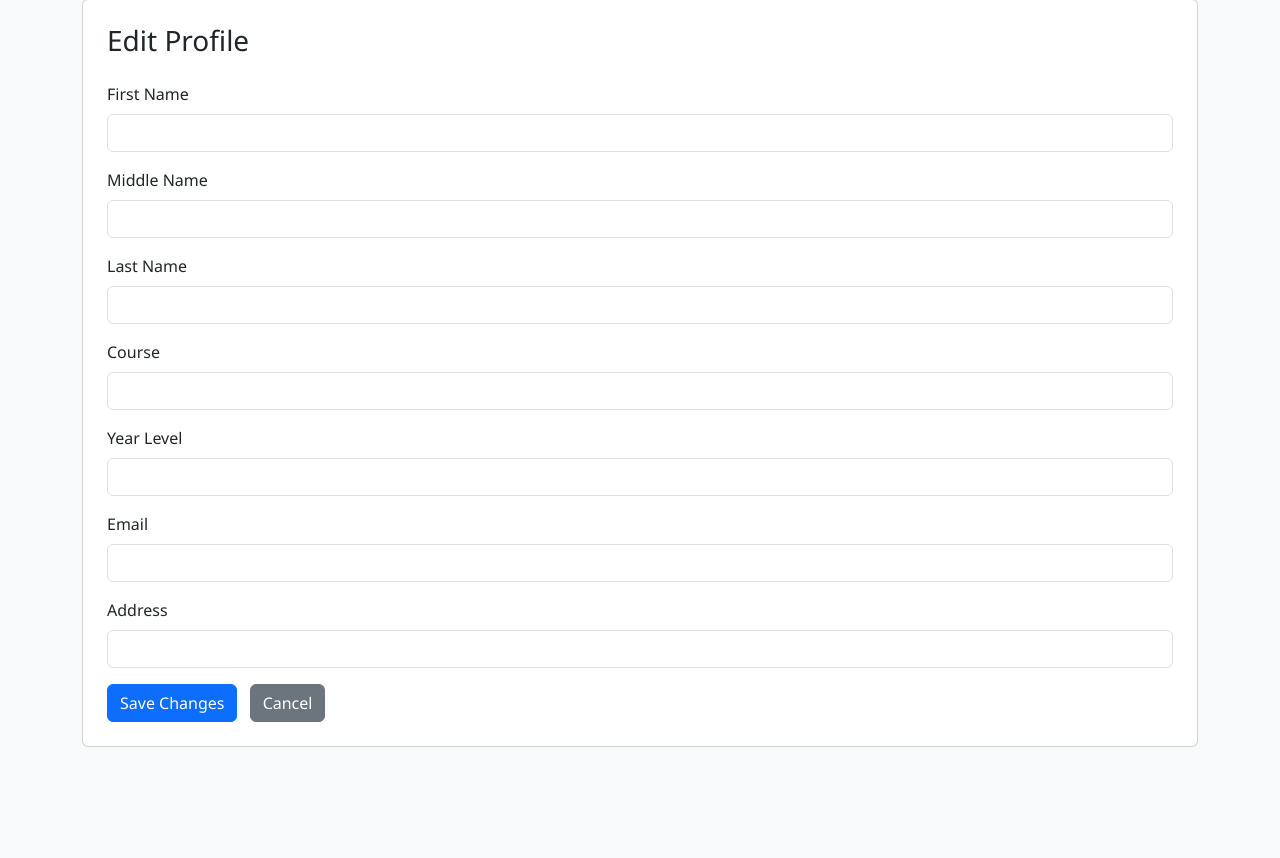
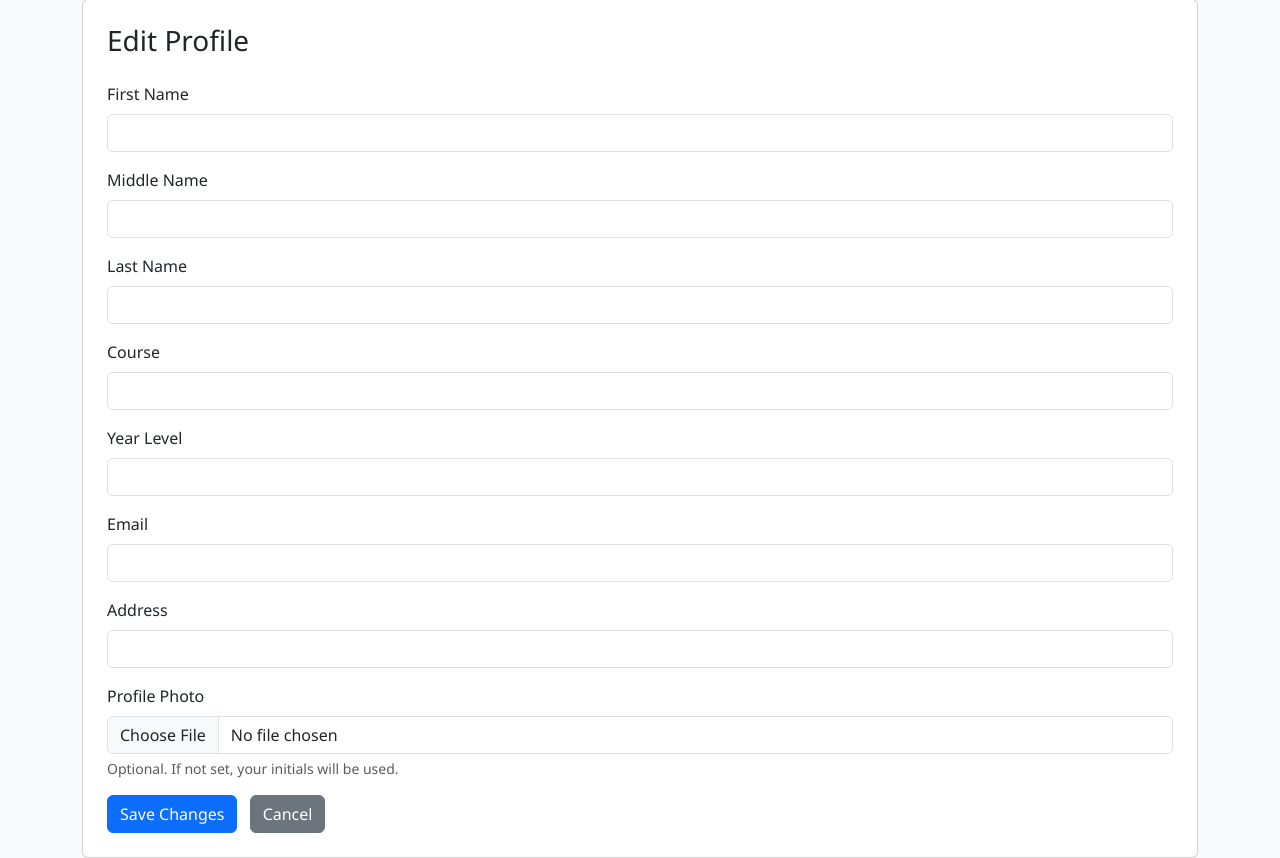
Before and after one commit to TheBarnae/sit-in-system-2, a Flask app: page /edit_profile in a window 1280 px wide. Shown: the part 49-907 px from the top of the page. Before the commit the page ends 796 px from the top, so only its background shows below. Run offline with Flask 3, Linux system fonts and the light colour scheme; the visitor is signed in with stand-in values (Sample User, id 1).

Commit message:
ADDED EDIT PROFILE FEATURE + Photo for profile of users

```diff
--- a/app.py
+++ b/app.py
@@ -1,10 +1,19 @@
 from flask import Flask, render_template, request, redirect, session, flash, url_for
+from werkzeug.utils import secure_filename
 from werkzeug.security import generate_password_hash, check_password_hash
 import mysql.connector
 import os
 
 app = Flask(__name__)
 app.secret_key = os.urandom(24)
+app.config['UPLOAD_FOLDER'] = os.path.join('static', 'uploads')
+app.config['MAX_CONTENT_LENGTH'] = 2 * 1024 * 1024
+
+ALLOWED_EXTENSIONS = {'png', 'jpg', 'jpeg', 'gif'}
+
+
+def allowed_file(filename):
+    return '.' in filename and filename.rsplit('.', 1)[1].lower() in ALLOWED_EXTENSIONS
 
 
 def get_db():
@@ -53,6 +62,7 @@
             'course_level': user['course_level'],
             'email': user['email'] or '',
             'address': user['address'] or '',
+            'photo_path': user.get('photo_path') or '',
         }
         return redirect('/dashboard')
 
@@ -137,6 +147,24 @@
         course_level = request.form['course_level']
         email = request.form['email']
         address = request.form['address']
+        photo_file = request.files.get('photo')
+        photo_path = user.get('photo_path') or ''
+        new_photo_path = photo_path
+        photo_changed = False
+
+        if photo_file and photo_file.filename:
+            if not allowed_file(photo_file.filename):
+                flash('Invalid photo type. Use PNG, JPG, or GIF.', 'danger')
+                return redirect('/edit_profile')
+
+            filename = secure_filename(photo_file.filename)
+            ext = os.path.splitext(filename)[1].lower()
+            stored_name = f"{user['id_number']}{ext}"
+            upload_dir = app.config['UPLOAD_FOLDER']
+            os.makedirs(upload_dir, exist_ok=True)
+            photo_file.save(os.path.join(upload_dir, stored_name))
+            new_photo_path = f"uploads/{stored_name}"
+            photo_changed = new_photo_path != photo_path
 
         changes = (
             first_name != user['first_name'] or
@@ -145,16 +173,17 @@
             course != user['course'] or
             course_level != user['course_level'] or
             email != user['email'] or
-            address != user['address']
+            address != user['address'] or
+            photo_changed
         )
 
         if changes:
             db = get_db()
             cursor = db.cursor()
             cursor.execute("""
-                UPDATE users SET first_name=%s, middle_name=%s, last_name=%s, course=%s, course_level=%s, email=%s, address=%s
+                UPDATE users SET first_name=%s, middle_name=%s, last_name=%s, course=%s, course_level=%s, email=%s, address=%s, photo_path=%s
                 WHERE id_number=%s
-            """, (first_name, middle_name, last_name, course, course_level, email, address, user['id_number']))
+            """, (first_name, middle_name, last_name, course, course_level, email, address, new_photo_path, user['id_number']))
             db.commit()
             cursor.close()
             db.close()
@@ -167,10 +196,11 @@
                 'course_level': course_level,
                 'email': email,
                 'address': address,
+                'photo_path': new_photo_path,
             })
-            flash('A change has been done', 'success')
+            flash('Changes successful.', 'success')
         else:
-            flash('No changes were done', 'info')
+            flash('No changes were made.', 'info')
         return redirect('/dashboard')
 
     return render_template('edit_profile.html', user=user)
--- a/static/css/style.css
+++ b/static/css/style.css
@@ -157,3 +157,12 @@
   box-shadow: 0 2px 8px rgba(44,83,100,0.08);
   border: 2px solid #2c5364;
 }
+
+.user-avatar {
+  width: 36px;
+  height: 36px;
+  border-radius: 50%;
+  object-fit: cover;
+  box-shadow: 0 2px 8px rgba(44,83,100,0.08);
+  border: 2px solid #2c5364;
+}
--- a/templates/edit_profile.html
+++ b/templates/edit_profile.html
@@ -11,7 +11,7 @@
   <div class="container mt-5">
     <div class="card p-4">
       <h3 class="mb-4">Edit Profile</h3>
-      <form method="POST" action="/edit_profile">
+      <form method="POST" action="/edit_profile" enctype="multipart/form-data">
         <div class="mb-3">
           <label for="first_name" class="form-label">First Name</label>
           <input type="text" class="form-control" id="first_name" name="first_name" value="{{ user.first_name }}" required>
@@ -40,6 +40,11 @@
           <label for="address" class="form-label">Address</label>
           <input type="text" class="form-control" id="address" name="address" value="{{ user.address }}">
         </div>
+        <div class="mb-3">
+          <label for="photo" class="form-label">Profile Photo</label>
+          <input class="form-control" type="file" id="photo" name="photo" accept="image/png,image/jpeg,image/gif">
+          <div class="form-text">Optional. If not set, your initials will be used.</div>
+        </div>
         <button type="submit" class="btn btn-primary">Save Changes</button>
         <a href="/dashboard" class="btn btn-secondary ms-2">Cancel</a>
       </form>
```
Also changed, not shown: templates/dashboard.html (+17 -3 lines), static/uploads/123456789.jpg (added).
